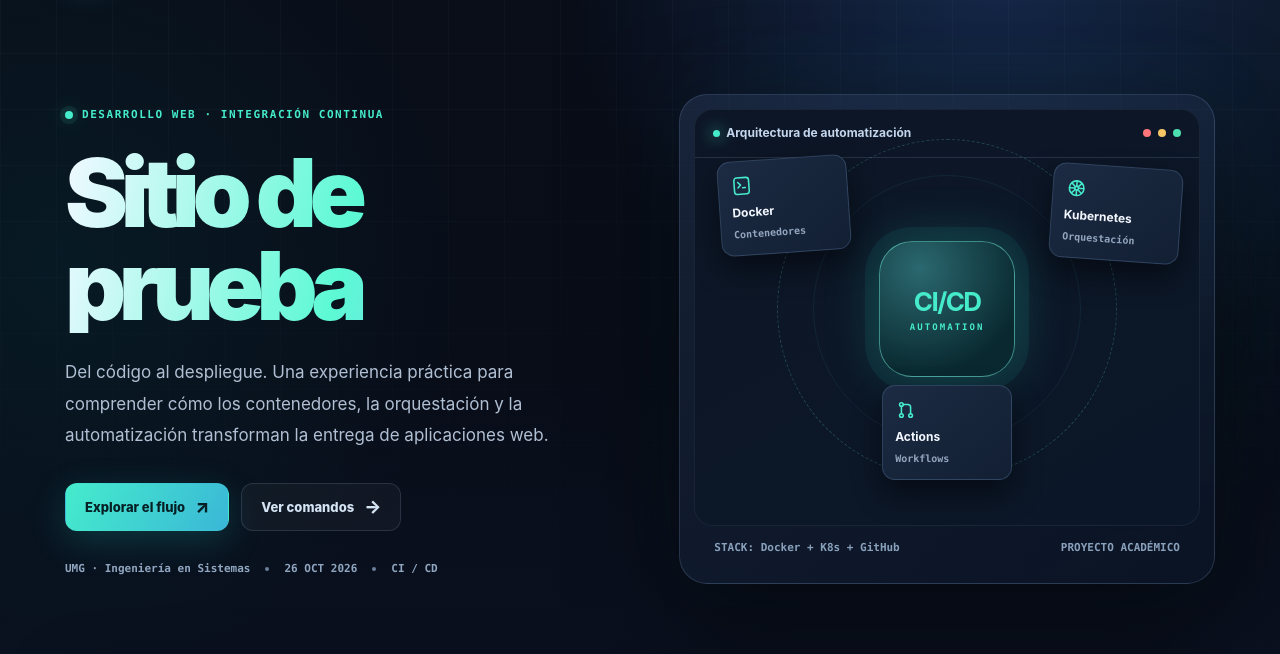
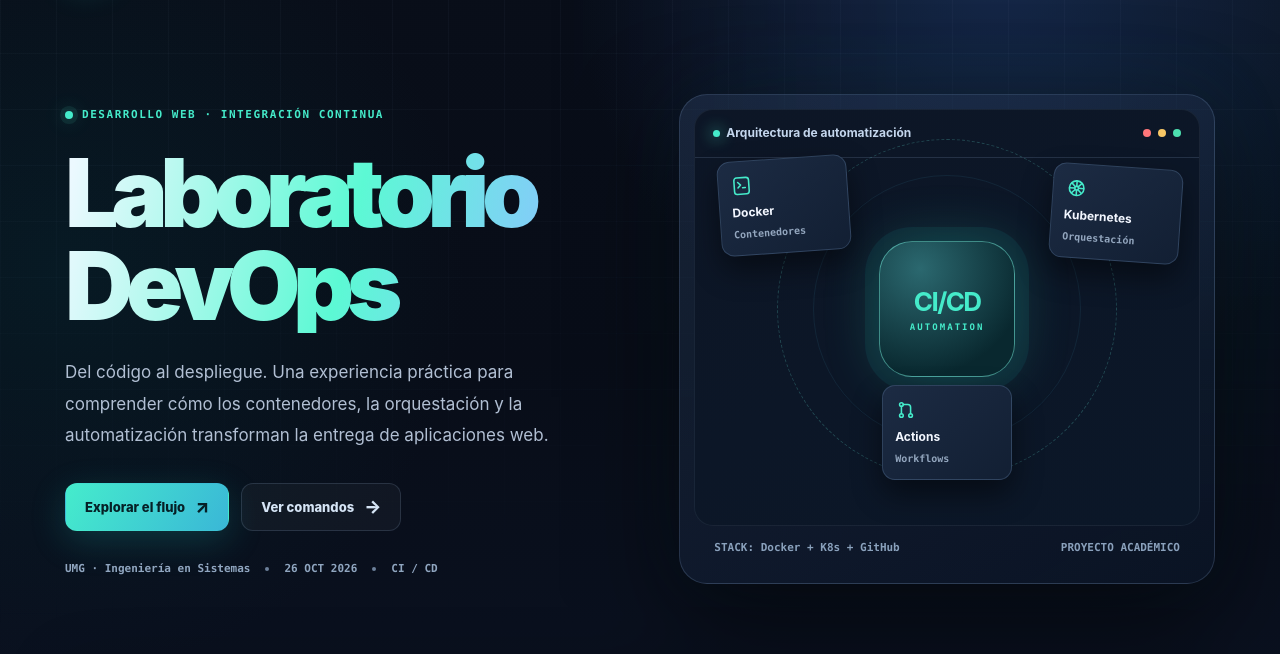
Before and after one commit to maidy-aldana16/laboratorio-devops, a plain HTML site: page site/index.html in a window 1280 px wide. Shown: the part 87-741 px from the top of the page. Drawn offline with Linux system fonts and the light colour scheme.

Commit message:
Corregir fallo y restaurar validación CI/CD

```diff
--- a/site/index.html
+++ b/site/index.html
@@ -133,7 +133,7 @@
       <div class="wrap hero-layout">
         <div class="hero-copy">
           <div class="eyebrow">Desarrollo Web · Integración continua</div>
-          <h1 id="hero-title">Sitio de prueba</h1>
+          <h1 id="hero-title">Laboratorio DevOps</h1>
           <p class="intro">Del código al despliegue. Una experiencia práctica para comprender cómo los contenedores, la orquestación y la automatización transforman la entrega de aplicaciones web.</p>
           <div class="actions">
             <a class="btn btn-primary" href="#ciclo">Explorar el flujo <span class="arrow" aria-hidden="true">↗</span></a>
```
